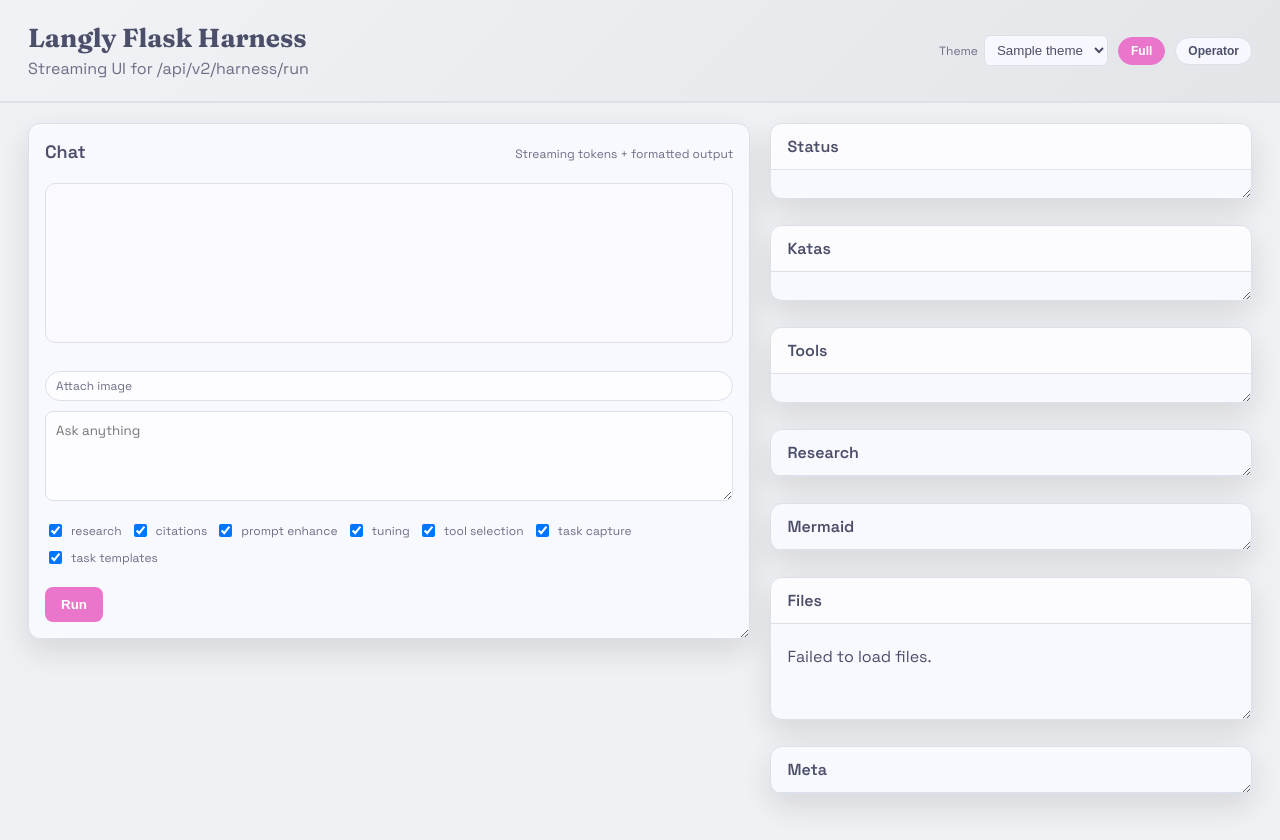
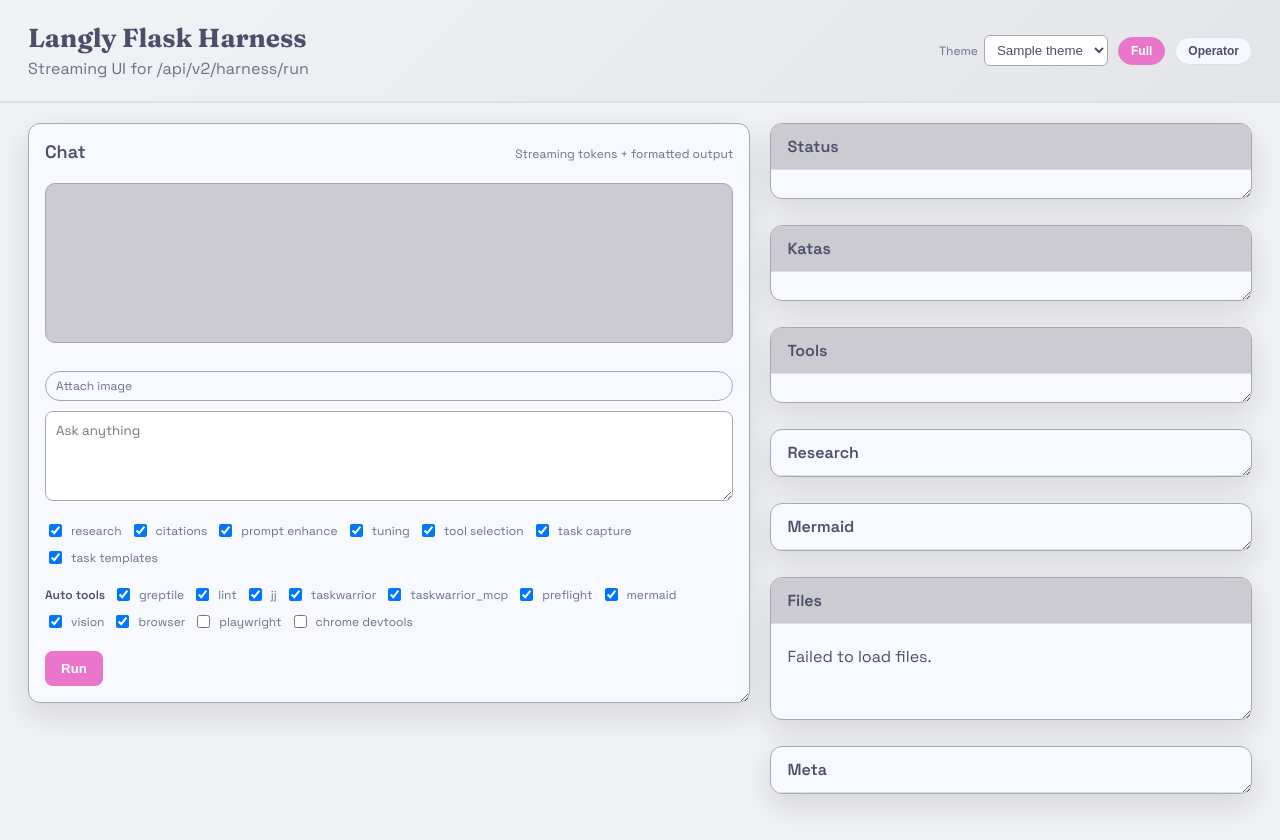
Before and after one commit to ndjstn/langly, a Flask app: template flask_ui/templates/index.html in a window 1280 px wide. Run offline with Flask 3, Linux system fonts and the light colour scheme; the template is opened without the code that fills it: most values are stand-ins (such as "Sample title", 1, 10 or a date in 2020); parts of the project's set-up code (start-up, migrations or seed data) failed here and were passed over.

Commit message:
feat: improve UI contrast, add Flask auto-tool toggles, enhance vision detection

```diff
--- a/flask_ui/static/flask.css
+++ b/flask_ui/static/flask.css
@@ -7,6 +7,15 @@
   --line: #dce0e8;
   --muted: #6c6f85;
   --shadow: 0 12px 30px rgba(31, 26, 20, 0.12);
+  --surface: color-mix(in srgb, var(--panel) 90%, #ffffff 10%);
+  --surface-strong: color-mix(in srgb, var(--panel) 82%, #000 18%);
+  --bubble-assistant: color-mix(in srgb, var(--panel) 82%, #000 18%);
+  --bubble-system: color-mix(in srgb, var(--panel) 88%, #000 12%);
+  --bubble-user: var(--accent);
+  --bubble-user-ink: #fff;
+  --input-bg: #ffffff;
+  --input-ink: var(--ink);
+  --panel-border: color-mix(in srgb, var(--line) 75%, #000 25%);
 }
 
 body.theme-catppuccin { --bg:#eff1f5; --ink:#4c4f69; --accent:#ea76cb; --accent-2:#179299; --panel:#f7f7ff; --line:#dce0e8; --muted:#6c6f85; }
@@ -68,7 +89,13 @@ header p { margin: 0; color: var(--muted); }
 .header-actions { display: flex; gap: 10px; align-items: center; }
 
 .theme-select { font-size: 12px; color: var(--muted); display: inline-flex; gap: 6px; align-items: center; }
-select { padding: 6px 8px; border-radius: 6px; border: 1px solid var(--line); background: var(--panel); color: var(--ink); }
+select {
+  padding: 6px 8px;
+  border-radius: 6px;
+  border: 1px solid var(--panel-border);
+  background: var(--input-bg);
+  color: var(--input-ink);
+}
 
 .toggle-btn {
   background: var(--panel);
@@ -92,21 +119,12 @@ main {
 body.mode-operator main { grid-template-columns: 1fr 1fr; }
 
 .panel {
-  background: var(--panel);
-  background: color-mix(in srgb, var(--panel) 82%, #ffffff 18%);
-  border: 1px solid var(--line);
+  background: var(--surface);
+  border: 1px solid var(--panel-border);
   border-radius: 12px;
   padding: 16px;
   box-shadow: var(--shadow);
   margin-bottom: 14px;
-}
-
-body.theme-light .panel {
-  background: color-mix(in srgb, var(--panel) 92%, #000 8%);
-}
-
-body.theme-dark .panel {
-  background: color-mix(in srgb, var(--panel) 85%, #ffffff 10%);
 }
 
 .panel.resizable {
@@ -157,7 +175,7 @@ body.theme-dark .panel {
 .panel-stack summary::marker { content: ""; }
 
 .panel-stack details[open] summary {
-  background: rgba(255,255,255,0.6);
+  background: var(--surface-strong);
 }
 
 .panel-stack details.panel > div {
@@ -170,20 +188,11 @@ body.theme-dark .panel {
   min-height: 160px;
   max-height: 320px;
   overflow: auto;
-  border: 1px solid var(--line);
+  border: 1px solid var(--panel-border);
   border-radius: 10px;
   padding: 10px;
-  background: var(--panel);
-  background: color-mix(in srgb, var(--panel) 78%, #ffffff 22%);
+  background: var(--surface-strong);
   margin-bottom: 10px;
-}
-
-body.theme-dark .chat-window {
-  background: color-mix(in srgb, var(--panel) 70%, #0b0f18 30%);
-}
-
-body.theme-light .chat-window {
-  background: color-mix(in srgb, var(--panel) 95%, #000 5%);
 }
 
 .attachments {
@@ -218,8 +227,8 @@ body.theme-light .chat-window {
   gap: 8px;
   padding: 6px 10px;
   border-radius: 999px;
-  border: 1px solid var(--line);
-  background: rgba(255,255,255,0.7);
+  border: 1px solid var(--panel-border);
+  background: var(--surface);
   cursor: pointer;
 }
 
@@ -262,13 +266,27 @@ textarea {
   min-height: 90px;
   padding: 10px;
   border-radius: 8px;
-  border: 1px solid var(--line);
+  border: 1px solid var(--panel-border);
   font-family: inherit;
-  background: rgba(255,255,255,0.7);
-  color: var(--ink);
+  background: var(--input-bg);
+  color: var(--input-ink);
 }
 
 .controls { display: flex; flex-wrap: wrap; gap: 8px; margin-top: 10px; }
+.auto-tools {
+  display: flex;
+  flex-wrap: wrap;
+  gap: 8px;
+  margin-top: 8px;
+  font-size: 12px;
+  color: var(--muted);
+  align-items: center;
+}
+
+.auto-tools span {
+  font-weight: 600;
+  color: var(--ink);
+}
 button {
   background: var(--accent);
   color: #fff;
--- a/flask_ui/static/flask.js
+++ b/flask_ui/static/flask.js
@@ -298,6 +298,12 @@ const runHarness = async () => {
     task_capture: checked('task_capture'),
     task_templates: checked('task_templates')
   };
+  const autoTools = Array.from(document.querySelectorAll('.auto-tool'))
+    .filter((el) => el.checked)
+    .map((el) => el.value);
+  if (autoTools.length) {
+    payload.auto_tools = autoTools;
+  }
 
   const resp = await fetch('/run', {
     method: 'POST',
--- a/flask_ui/templates/index.html
+++ b/flask_ui/templates/index.html
@@ -60,6 +60,20 @@
               <label><input id="task_capture" type="checkbox" checked /> task capture</label>
               <label><input id="task_templates" type="checkbox" checked /> task templates</label>
             </div>
+            <div class="auto-tools">
+              <span>Auto tools</span>
+              <label><input type="checkbox" class="auto-tool" value="greptile" checked /> greptile</label>
+              <label><input type="checkbox" class="auto-tool" value="lint" checked /> lint</label>
+              <label><input type="checkbox" class="auto-tool" value="jj" checked /> jj</label>
+              <label><input type="checkbox" class="auto-tool" value="taskwarrior" checked /> taskwarrior</label>
+              <label><input type="checkbox" class="auto-tool" value="taskwarrior_mcp" checked /> taskwarrior_mcp</label>
+              <label><input type="checkbox" class="auto-tool" value="preflight" checked /> preflight</label>
+              <label><input type="checkbox" class="auto-tool" value="mermaid" checked /> mermaid</label>
+              <label><input type="checkbox" class="auto-tool" value="vision" checked /> vision</label>
+              <label><input type="checkbox" class="auto-tool" value="browser" checked /> browser</label>
+              <label><input type="checkbox" class="auto-tool" value="playwright" /> playwright</label>
+              <label><input type="checkbox" class="auto-tool" value="chrome_devtools" /> chrome devtools</label>
+            </div>
             <div class="controls">
               <button id="send">Run</button>
             </div>
```
Also changed, not shown: other parts of flask_ui/static/flask.css (+19 -12 lines), app/harness/tooling.py (+25 -4 lines), static/harness.css (+51 -60 lines).
